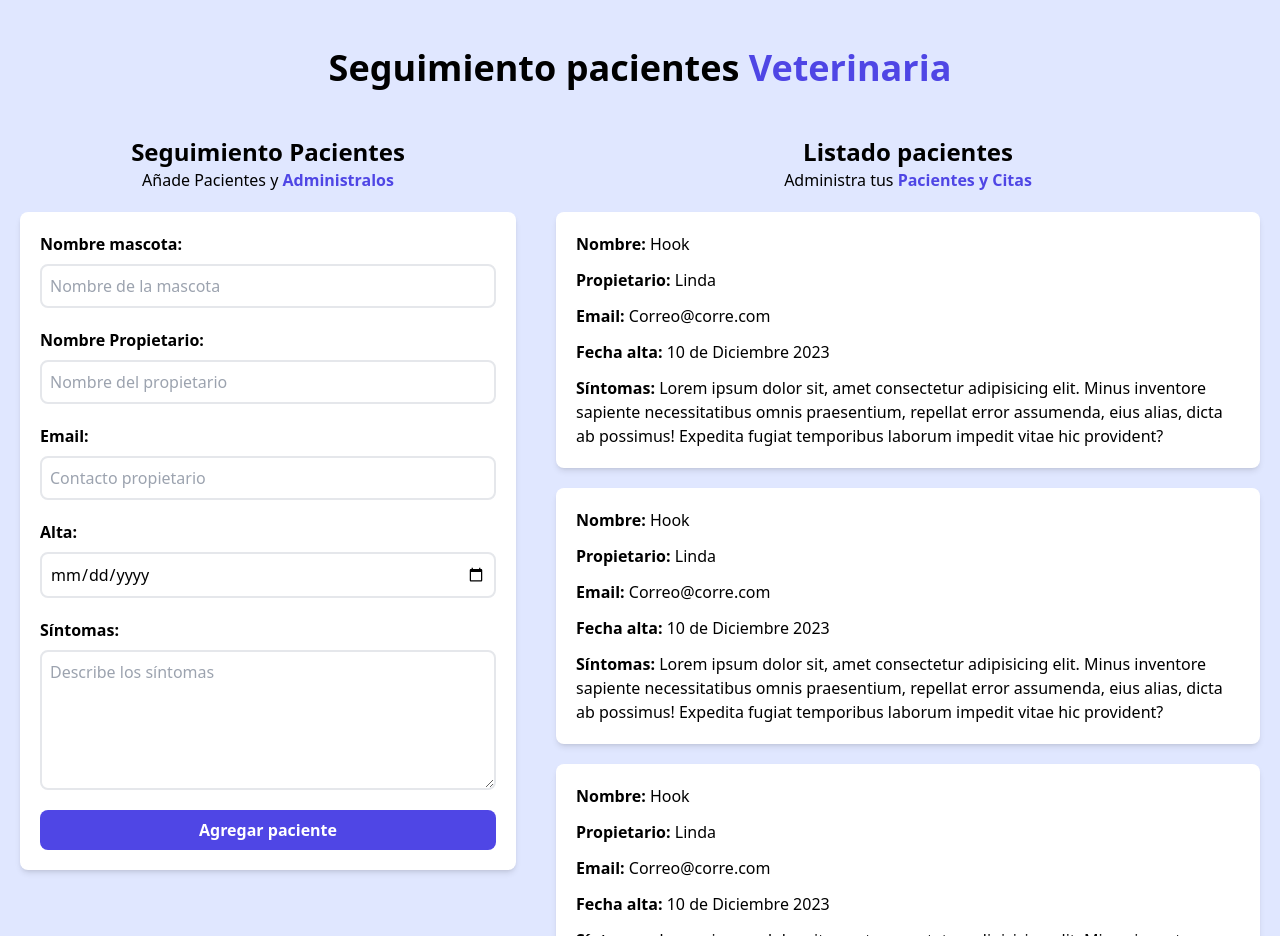
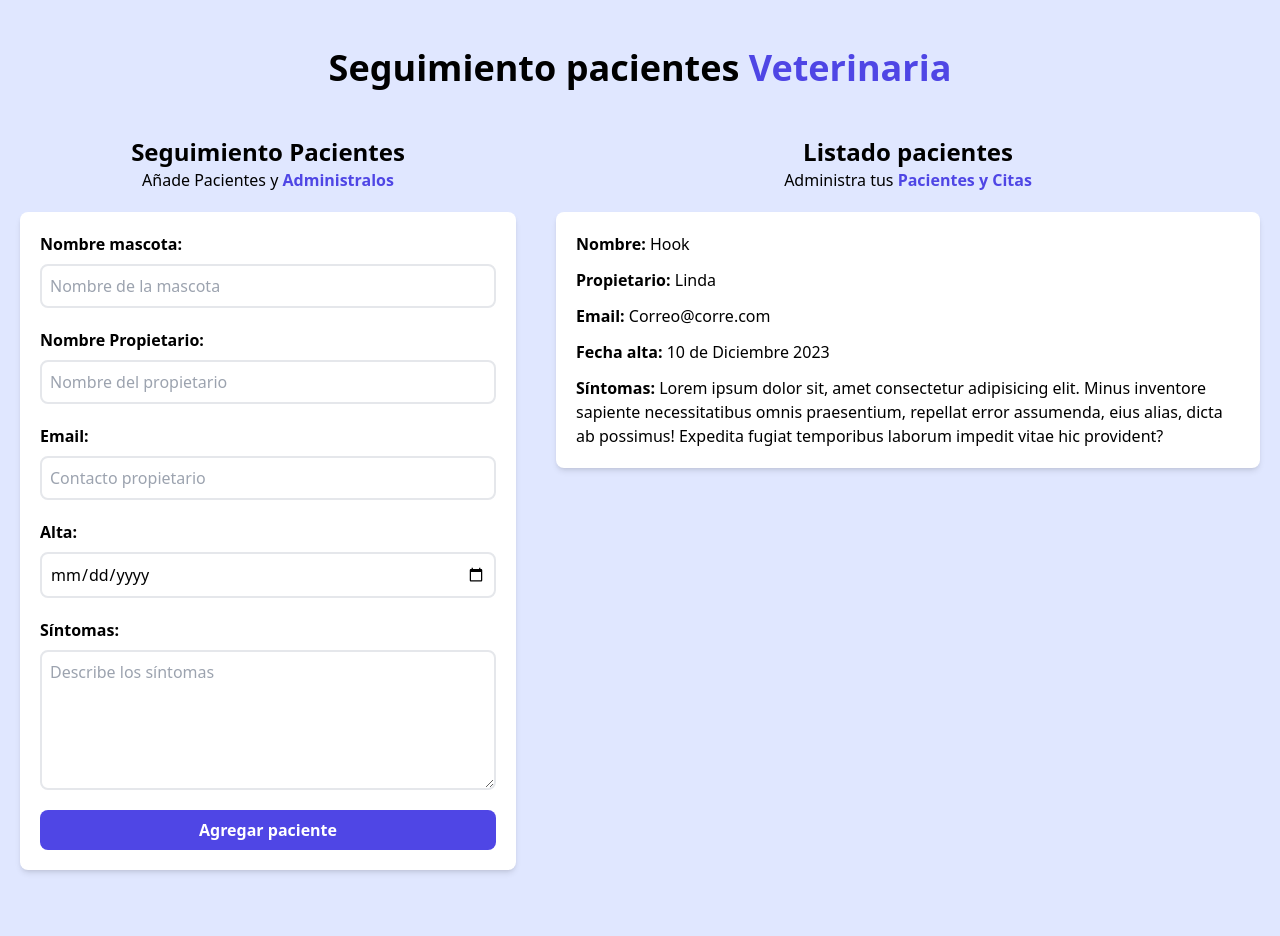
Before and after one commit to Lindapazw/citas-react, a React (Vite) app: page / in a window 1280 px wide. Built offline with nearby package versions, Linux system fonts and the light colour scheme.

Commit message:
add pacientes to ListadoPacientes

```diff
--- a/src/App.jsx
+++ b/src/App.jsx
@@ -12,7 +12,7 @@ function App() {
       <Header/>
       <div className="mt-12 md:flex">
         <Formulario pacientes={pacientes} setPacientes={setPacientes} />
-        <ListadoPacientes/>
+        <ListadoPacientes pacientes={pacientes}/>
       </div>
     </div>
   )
--- a/src/components/ListadoPacientes.jsx
+++ b/src/components/ListadoPacientes.jsx
@@ -1,6 +1,9 @@
 import Paciente from "./Paciente"
 
-const ListadoPacientes = () => {
+const ListadoPacientes = ({pacientes}) => {
+
+
+
     return (
         <div className="md:w-1/2 lg:w-3/5 md:h-screen overflow-y-scroll mt-5 md:mt-0">
             <h2 className="font-black text-2xl text-center">Listado pacientes</h2>
@@ -9,9 +12,6 @@ const ListadoPacientes = () => {
             </p>
 
             <Paciente/>
-            <Paciente/>
-            <Paciente/>
-            <Paciente/>
         </div>
     )
 }
```
